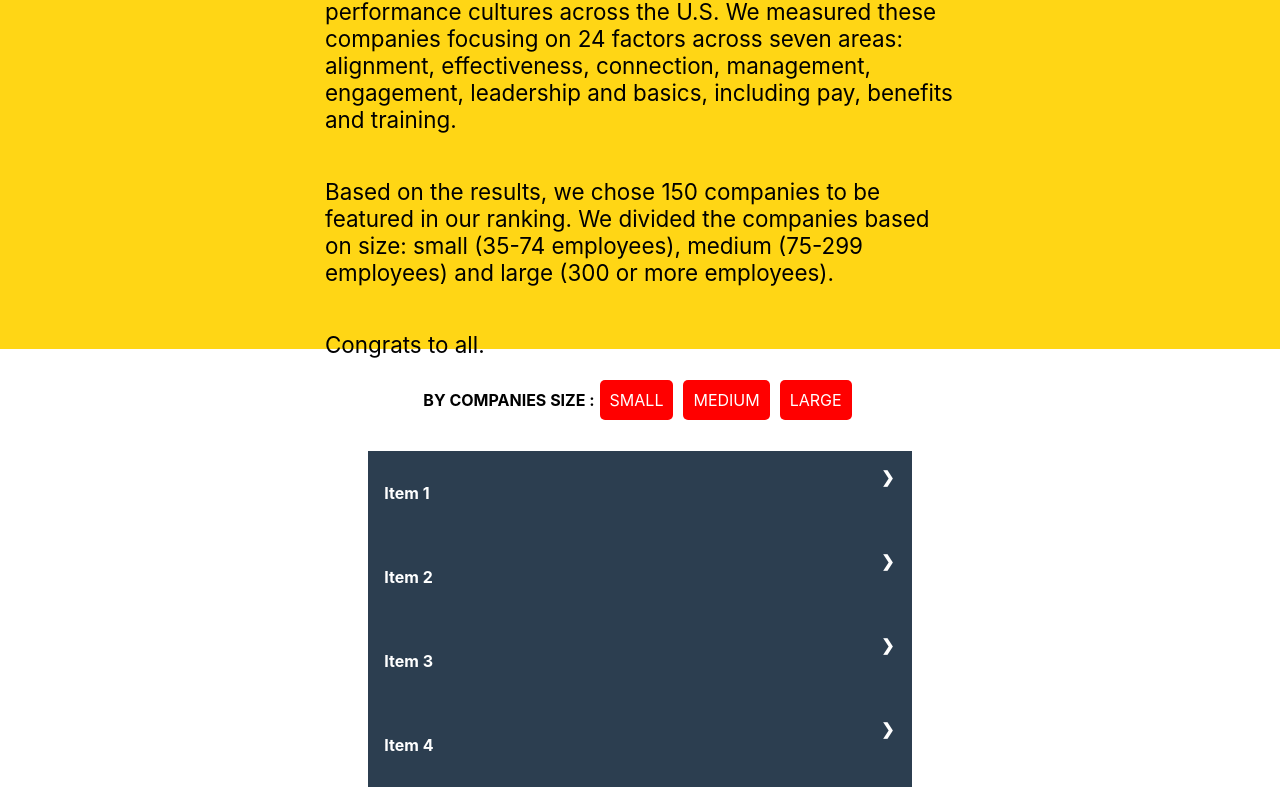
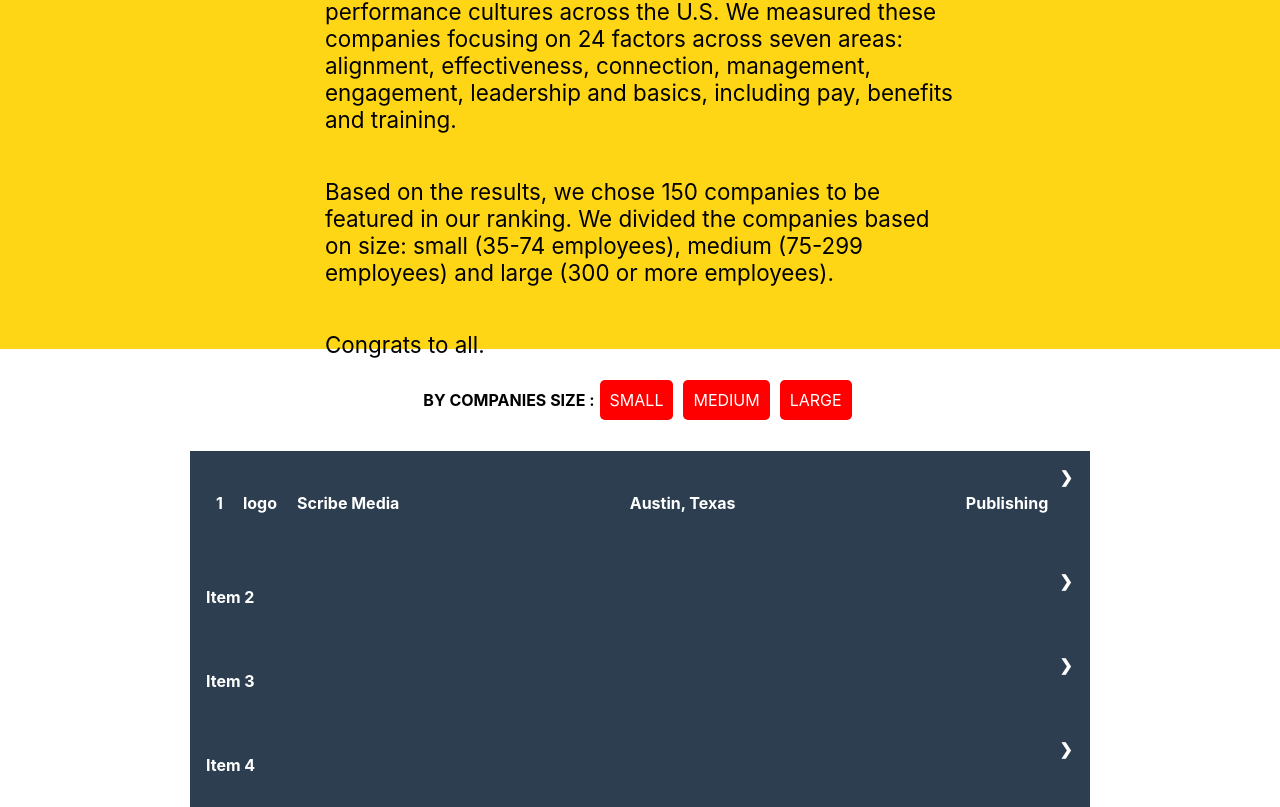
Before and after one commit to estelo2jz/topcompanyrevise, a React (Create React App) app: page /Small in a window 1280 px wide. Shown: the part 691-1498 px from the top of the page. Built offline with nearby package versions, Linux system fonts and the light colour scheme.

Commit message:
added company info

```diff
--- a/src/components/Small.js
+++ b/src/components/Small.js
@@ -9,8 +9,18 @@ export default class Small extends Component {
           <div className="tab">
             <input type="radio" id="rd1" name="rd" />
             <label className="tab-label" for="rd1">
-              <div>
-                <p>Item 1</p>
+              <div className="items-company-container">
+                <ul>
+                  <li>1</li>
+                  <li>logo</li>
+                  <li>Scribe Media</li>
+                </ul>
+                <ul>
+                  <li>Austin, Texas</li>
+                </ul>
+                <ul>
+                  <li>Publishing</li>
+                </ul>
               </div>
             </label>
             <div className="tab-content">
--- a/src/styles/items.scss
+++ b/src/styles/items.scss
@@ -6,7 +6,29 @@
   height: 100%;
 
   .items-inner {
-    height: 300px;
+    width: 900px;
+    height: 100%;
+  }
+
+  .items-company-container {
+    display: flex;
+    justify-content: space-between;
+    align-items: center;
+    align-content: center;
+    width: 100%;
+
+    ul {
+      padding: 0;
+      text-align: left;
+      display: flex;
+
+      li {
+        margin: 5px;
+        padding: 5px;
+
+        list-style: none;
+      }
+    }
   }
 }
 
```
